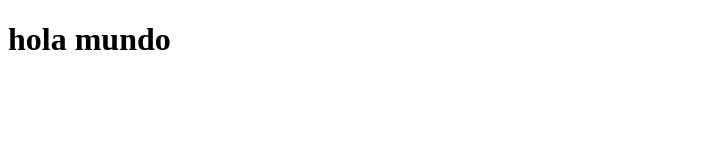
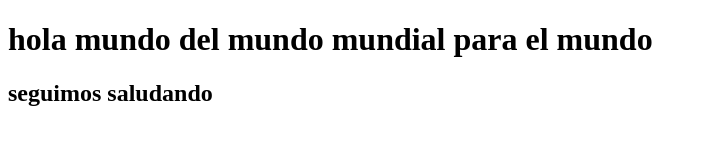
Before and after one commit to CiroCortes/RepoSense, a plain HTML site: page index.html in a window 1280 px wide. Shown: the whole page, without its empty margins (0-707 px from the left). Drawn offline with Linux system fonts and the light colour scheme.

Commit message:
git status

```diff
--- a/index.html
+++ b/index.html
@@ -7,7 +7,8 @@
     <title>La primera pagian web</title>
 </head>
 <body>
-    <h1> hola mundo</h1>
+    <h1> hola mundo del mundo mundial para el mundo</h1>
+    <h2>seguimos saludando</h2>
 
 </body>
 </html>
```
